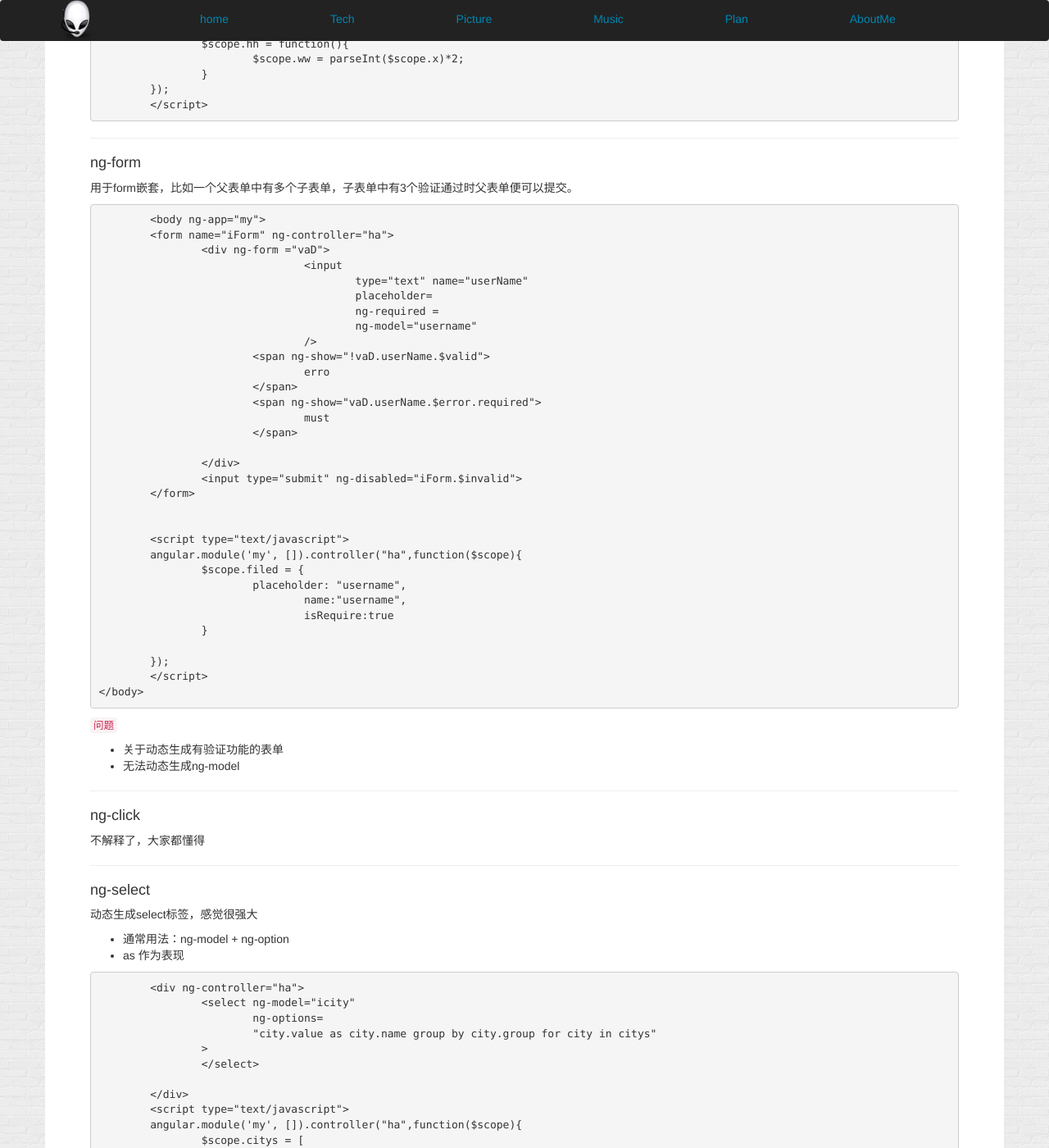
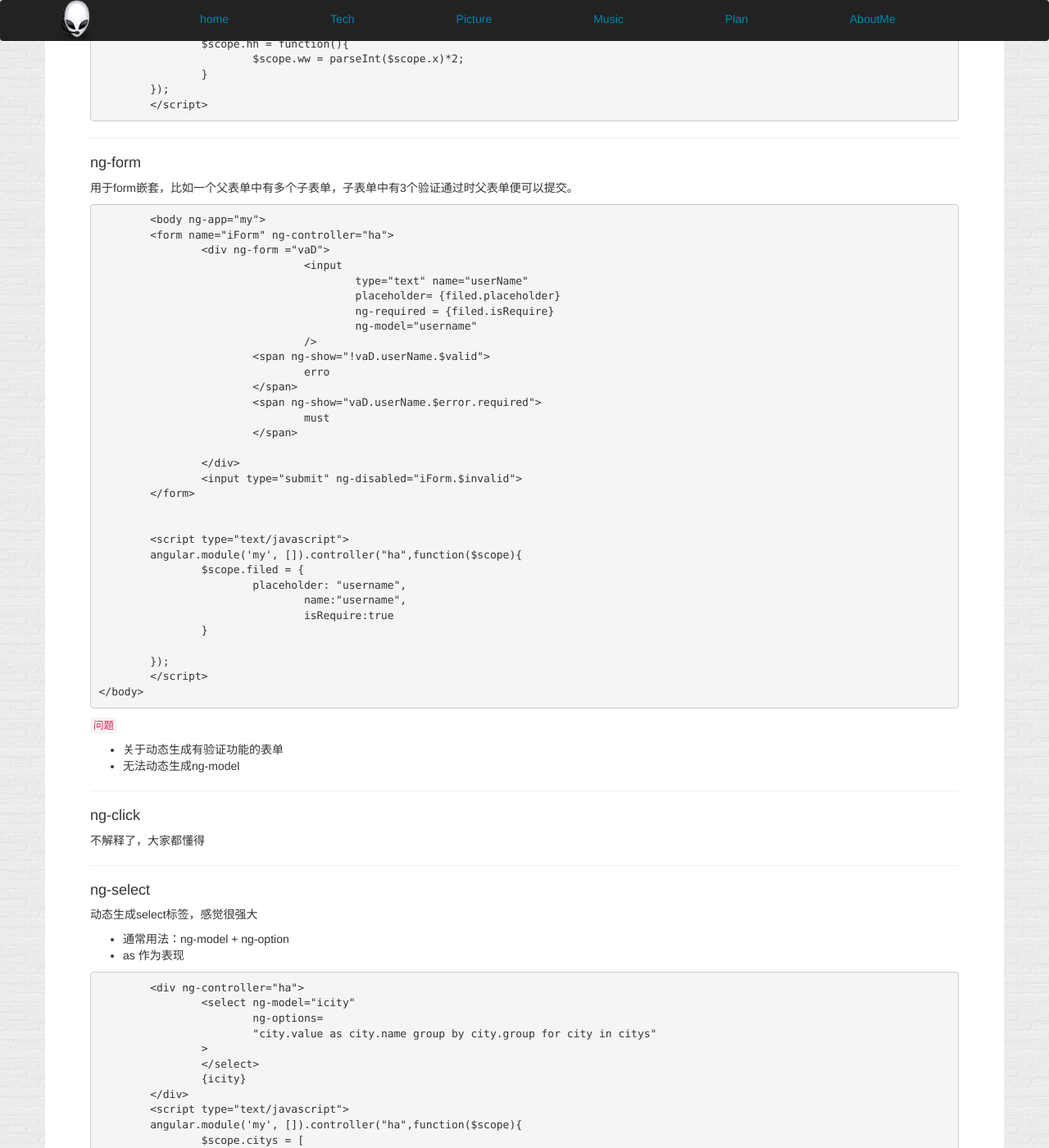
Before and after one commit to GeorageLiang/georageliang.github.com, a Jekyll site: the page built from md/angularJs.md, in a window 1280 px wide and 1400 px high, scrolled down 5356 px. Shown: the whole window at 82% size. Built offline with Jekyll 4.4.1, drawn with Linux system fonts in a browser that asks for light colours; Markdown is read by kramdown in place of the engine named in the settings; comment, search, counter and statistics services are not loaded; some of the changed text lies outside the part shown.

Commit message:
Update angularJs.md

````diff
--- a/md/angularJs.md
+++ b/md/angularJs.md
@@ -40,7 +40,7 @@ AngularJs 学习
 
 ```javascript
 	<input type="checkbox" ng-init="chek=true" ng-checked="chek" ng-model="chek">
-	<label>{\{chek}\}</label>
+	<label>{chek}</label>
 ```
 ####点击复选框，label变化
 
@@ -314,7 +314,7 @@ ng-bind的简略形式，常用于行内文本中
 ```
 	<div ng-controller="ha">
 		<input type="text" ng-model="x" ng-change="hh()">
-		{{ww}}
+		{ww}
 	</div>
 
 
@@ -338,8 +338,8 @@ ng-bind的简略形式，常用于行内文本中
 		<div ng-form ="vaD">
 				<input
 					type="text" name="userName"
-					placeholder= {{filed.placeholder}}
-					ng-required = {{filed.isRequire}}
+					placeholder= {filed.placeholder}
+					ng-required = {filed.isRequire}
 					ng-model="username"
 				/>
 			<span ng-show="!vaD.userName.$valid">
@@ -390,7 +390,7 @@ ng-bind的简略形式，常用于行内文本中
 			"city.value as city.name group by city.group for city in citys"
 		>
 		</select>
-		{{icity}}
+		{icity}
 	</div>
 	<script type="text/javascript">
 	angular.module('my', []).controller("ha",function($scope){
@@ -438,12 +439,12 @@ ng-bind的简略形式，常用于行内文本中
 
 ```
 	<svg>
-		<circle cx={{cx}}> </circle>
+		<circle cx={cx}> </circle>
 	</svg>
 ```
 
 ```
 	<svg>
-		<circle ng-attr-cx={{cx}}> </circle>
+		<circle ng-attr-cx={cx}> </circle>
 	</svg>
 ```
````
Also changed, not shown: other parts of md/angularJs.md (+1 -0 lines).
